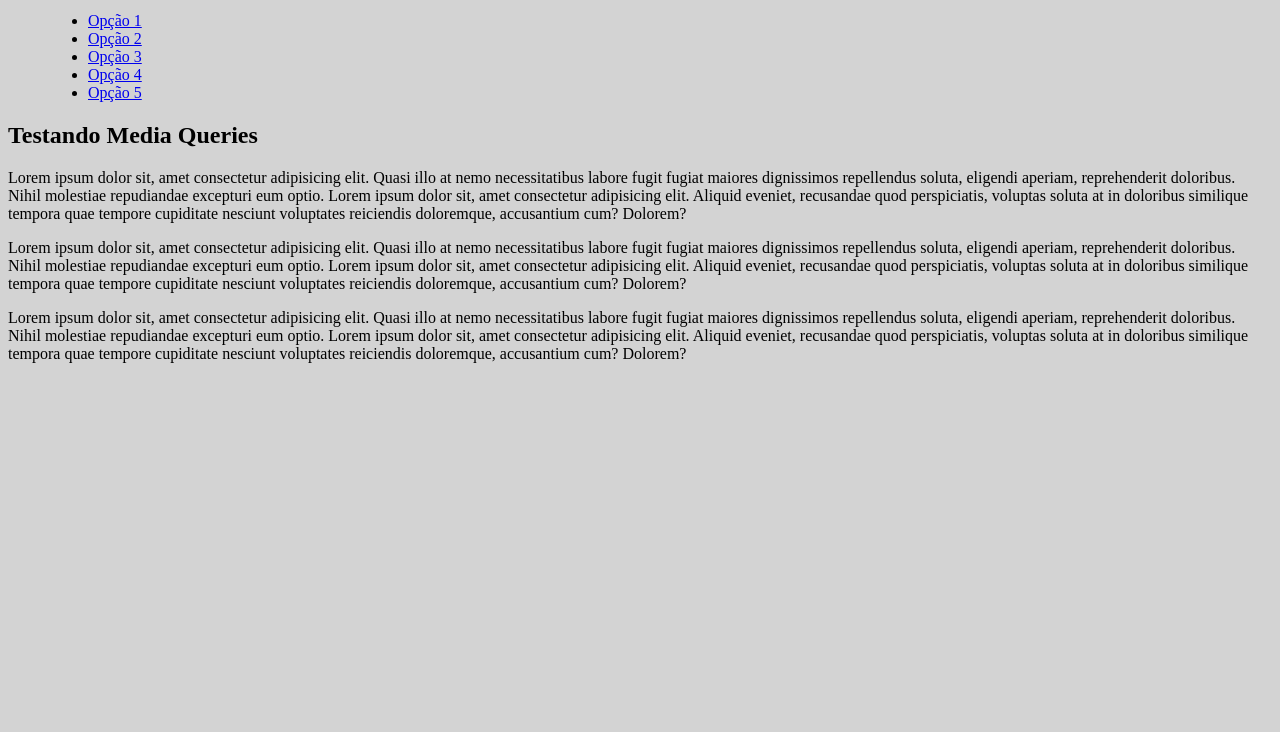
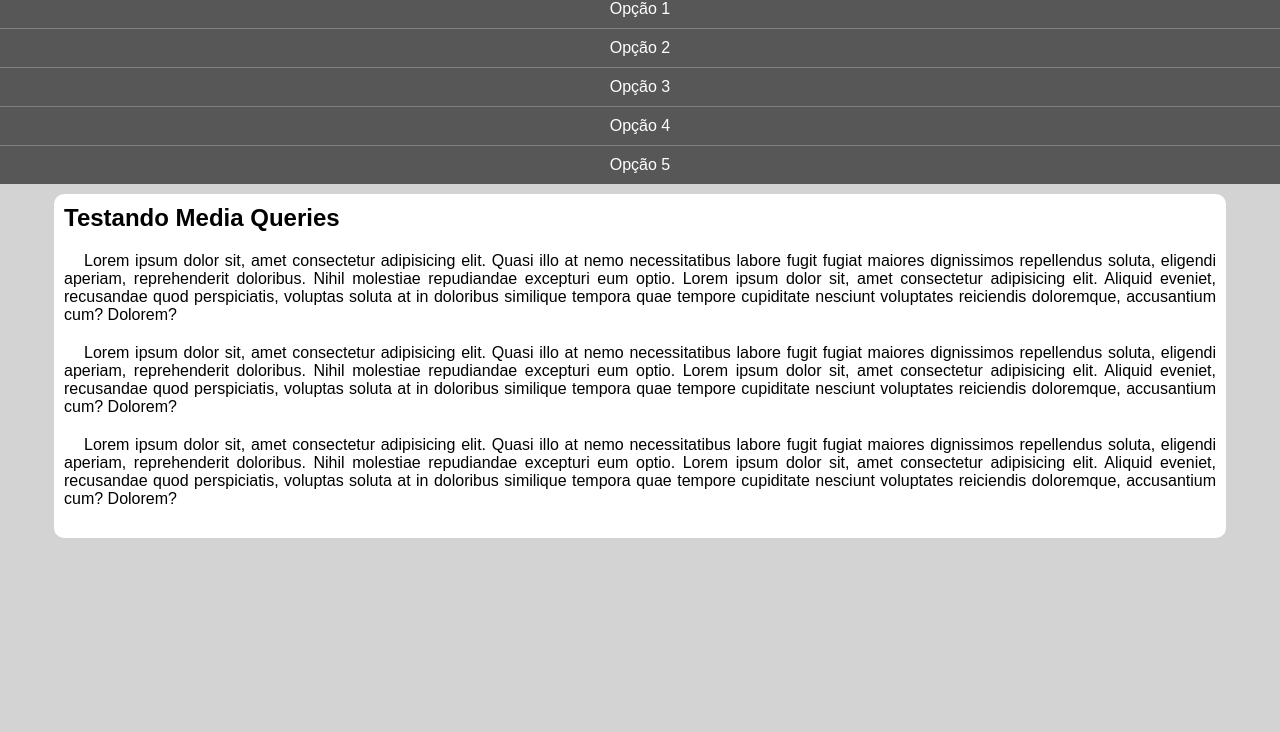
Before and after one commit to LindaInesFA/estudos-menu-responsivo-cursoemvideo, a plain HTML site: page index.html in a window 1280 px wide. Shown: the part 68-800 px from the top of the page. Drawn offline with Linux system fonts and the light colour scheme.

Commit message:
configuracao base de estilo do menu

```diff
--- a/estilos/style.css
+++ b/estilos/style.css
@@ -1,4 +1,56 @@
+* {
+  font-family: Arial, Helvetica, sans-serif;
+  margin: 0px;
+  padding: 0px;
+}
+
 body,
 html {
   background-color: lightgray;
 }
+
+header {
+  background-color: gray;
+}
+
+header > h1 {
+  padding: 10px;
+  text-align: center;
+}
+
+menu > ul {
+  list-style-type: none;
+}
+
+menu > ul > li > a {
+  display: block;
+  padding: 10px;
+  text-decoration: none;
+  text-align: center;
+  background-color: rgb(87, 87, 87);
+  color: white;
+  border-top: 1px solid gray;
+}
+
+menu > ul > li > a:hover {
+  background-color: gray;
+}
+
+main {
+  width: 90vw;
+  background-color: white;
+  margin: auto;
+  margin-top: 10px;
+  padding: 10px;
+  border-radius: 10px;
+}
+
+article > h2 {
+  padding-bottom: 20px;
+}
+
+article > p {
+  text-align: justify;
+  margin-bottom: 20px;
+  text-indent: 20px;
+}
```
